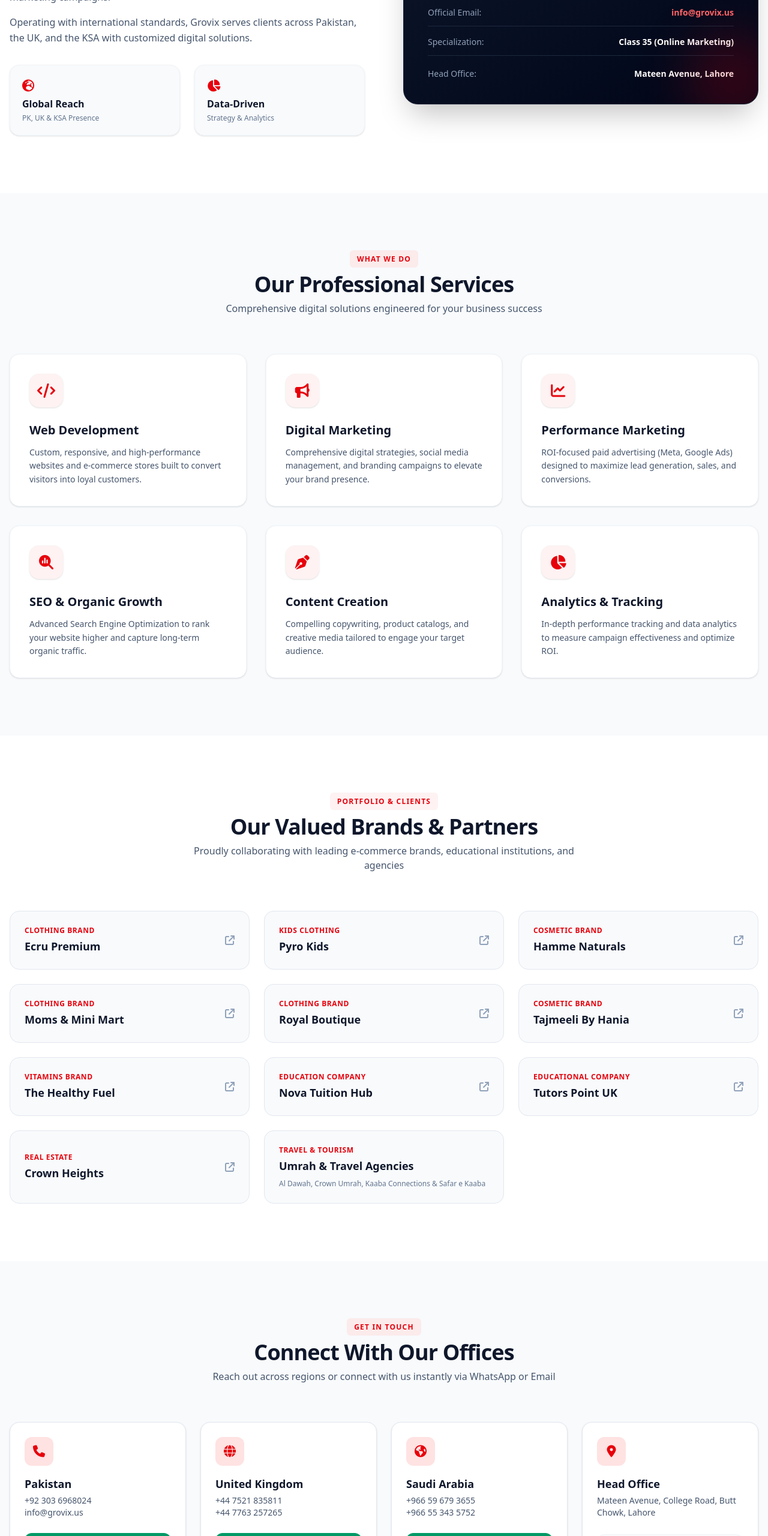
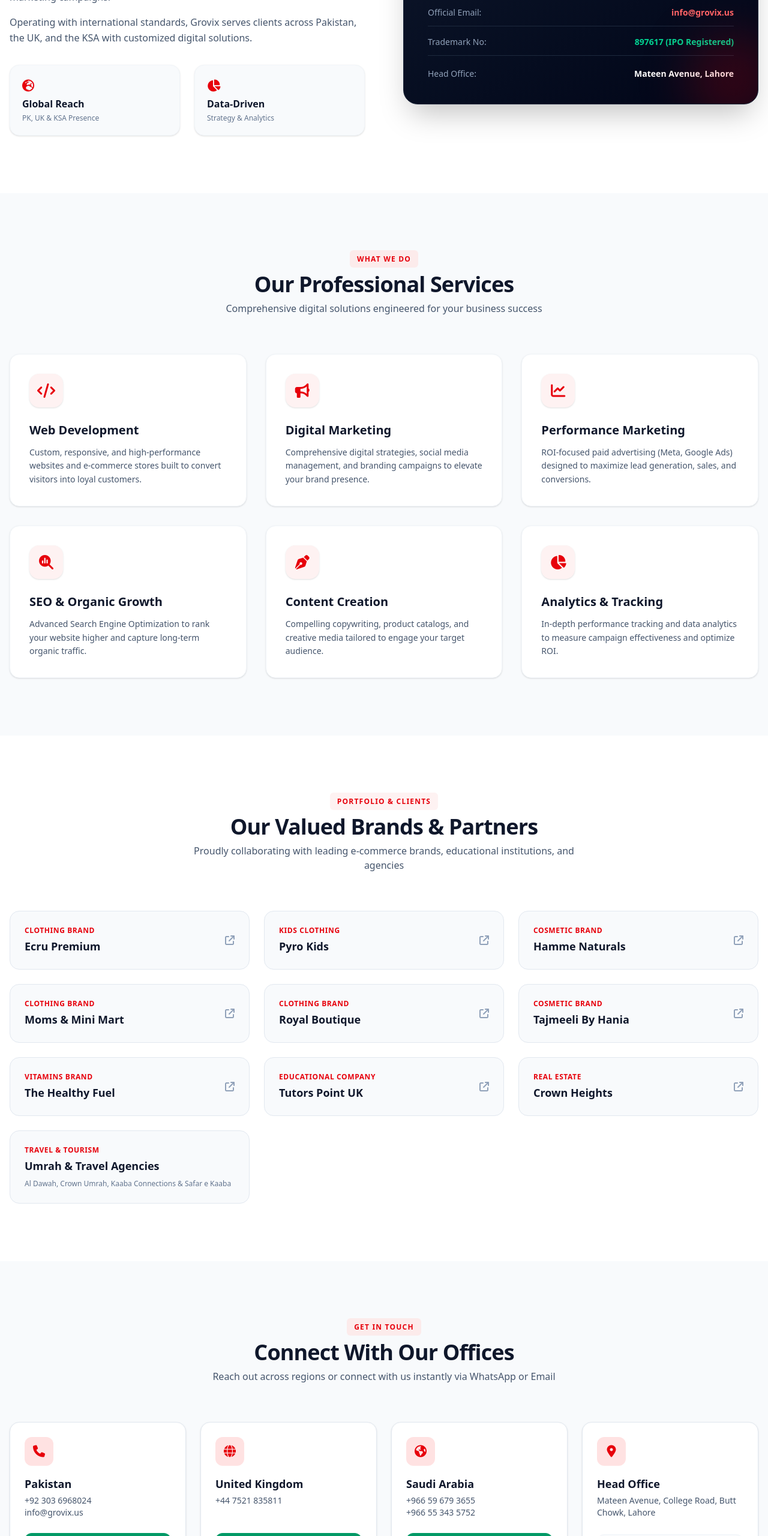
Before and after one commit to mamjadcbl-debug/grovix-website, a plain HTML site: page index.html in a window 1280 px wide. Shown: the part 1105-3665 px from the top of the page at 60% size. Drawn offline with nearby package versions, Linux system fonts and the light colour scheme.

Commit message:
Update index.html

```diff
--- a/index.html
+++ b/index.html
@@ -105,8 +105,8 @@
                         <a href="mailto:info@grovix.us" class="font-bold text-red-400 hover:underline">info@grovix.us</a>
                     </li>
                     <li class="flex justify-between border-b border-slate-800 pb-3">
-                        <span class="text-slate-400">Specialization:</span>
-                        <span class="font-bold text-white">Class 35 (Online Marketing)</span>
+                        <span class="text-slate-400">Trademark No:</span>
+                        <span class="font-bold text-emerald-400">897617 (IPO Registered)</span>
                     </li>
                     <li class="flex justify-between pt-1">
                         <span class="text-slate-400">Head Office:</span>
@@ -245,14 +245,6 @@
                     <i class="fa-solid fa-arrow-up-right-from-square text-slate-400 group-hover:text-red-600 transition"></i>
                 </a>
                 <!-- Brand 8 -->
-                <a href="https://novatuitionhub.online/" target="_blank" class="p-6 rounded-2xl bg-slate-50 border border-slate-200 hover:border-red-500 hover:shadow-lg transition flex items-center justify-between group">
-                    <div>
-                        <span class="text-xs text-red-600 font-bold uppercase tracking-wider block mb-1">Education Company</span>
-                        <h4 class="text-lg font-bold text-slate-900 group-hover:text-red-600 transition">Nova Tuition Hub</h4>
-                    </div>
-                    <i class="fa-solid fa-arrow-up-right-from-square text-slate-400 group-hover:text-red-600 transition"></i>
-                </a>
-                <!-- Brand 9 -->
                 <a href="https://tutorspoint.co.uk/" target="_blank" class="p-6 rounded-2xl bg-slate-50 border border-slate-200 hover:border-red-500 hover:shadow-lg transition flex items-center justify-between group">
                     <div>
                         <span class="text-xs text-red-600 font-bold uppercase tracking-wider block mb-1">Educational Company</span>
@@ -260,7 +252,7 @@
                     </div>
                     <i class="fa-solid fa-arrow-up-right-from-square text-slate-400 group-hover:text-red-600 transition"></i>
                 </a>
-                <!-- Brand 10 -->
+                <!-- Brand 9 -->
                 <a href="https://www.crownheights.pk/" target="_blank" class="p-6 rounded-2xl bg-slate-50 border border-slate-200 hover:border-red-500 hover:shadow-lg transition flex items-center justify-between group">
                     <div>
                         <span class="text-xs text-red-600 font-bold uppercase tracking-wider block mb-1">Real Estate</span>
@@ -306,7 +298,7 @@
                     <div>
                         <div class="w-12 h-12 bg-red-100 text-red-600 rounded-xl flex items-center justify-center text-xl mb-4 font-bold"><i class="fa-solid fa-globe"></i></div>
                         <h4 class="font-bold text-slate-900 mb-1 text-lg">United Kingdom</h4>
-                        <p class="text-sm text-slate-600 mb-6">+44 7521 835811<br>+44 7763 257265</p>
+                        <p class="text-sm text-slate-600 mb-6">+44 7521 835811</p>
                     </div>
                     <a href="https://wa.me/447521835811" target="_blank" class="bg-emerald-600 text-white py-3 px-4 rounded-xl text-sm font-semibold hover:bg-emerald-700 transition flex items-center justify-center space-x-2 shadow-md shadow-emerald-600/20">
                         <i class="fa-brands fa-whatsapp"></i>
@@ -341,9 +333,13 @@
     <!-- Footer -->
     <footer class="bg-slate-950 text-white py-10 border-t border-slate-900">
         <div class="max-w-7xl mx-auto px-4 flex flex-col md:flex-row justify-between items-center text-sm text-slate-400 gap-4">
-            <div class="flex items-center space-x-2">
-                <span class="text-red-500 font-black text-lg">GROVIX</span>
-                <span>&copy; 2026. All rights reserved.</span>
+            <div class="flex flex-col sm:flex-row items-center sm:space-x-4 gap-1">
+                <div class="flex items-center space-x-2">
+                    <span class="text-red-500 font-black text-lg">GROVIX</span>
+                    <span>© 2026. All rights reserved.</span>
+                </div>
+                <span class="hidden sm:inline text-slate-700">|</span>
+                <span class="text-slate-400">Trademark No: <strong class="text-white">897617</strong></span>
             </div>
             <div class="flex items-center space-x-6">
                 <a href="mailto:info@grovix.us" class="text-slate-400 hover:text-white transition">info@grovix.us</a>
```
